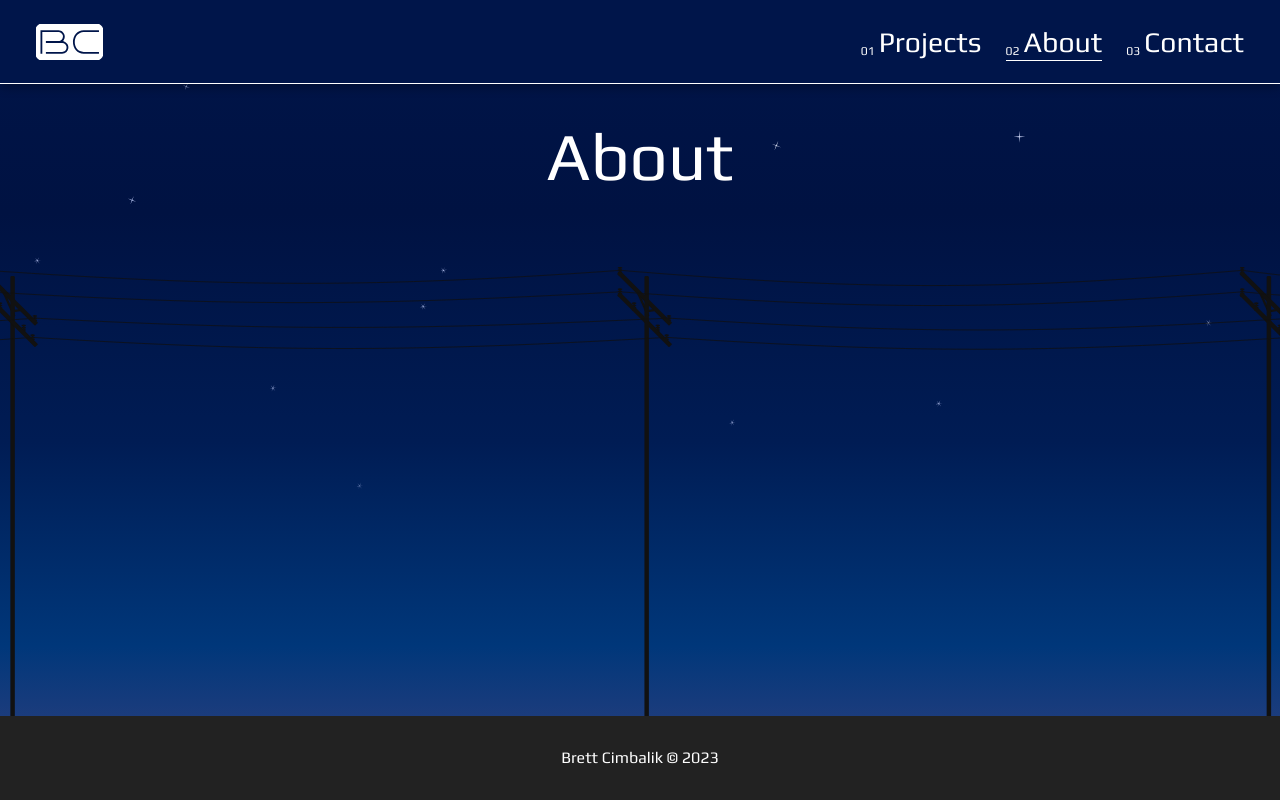
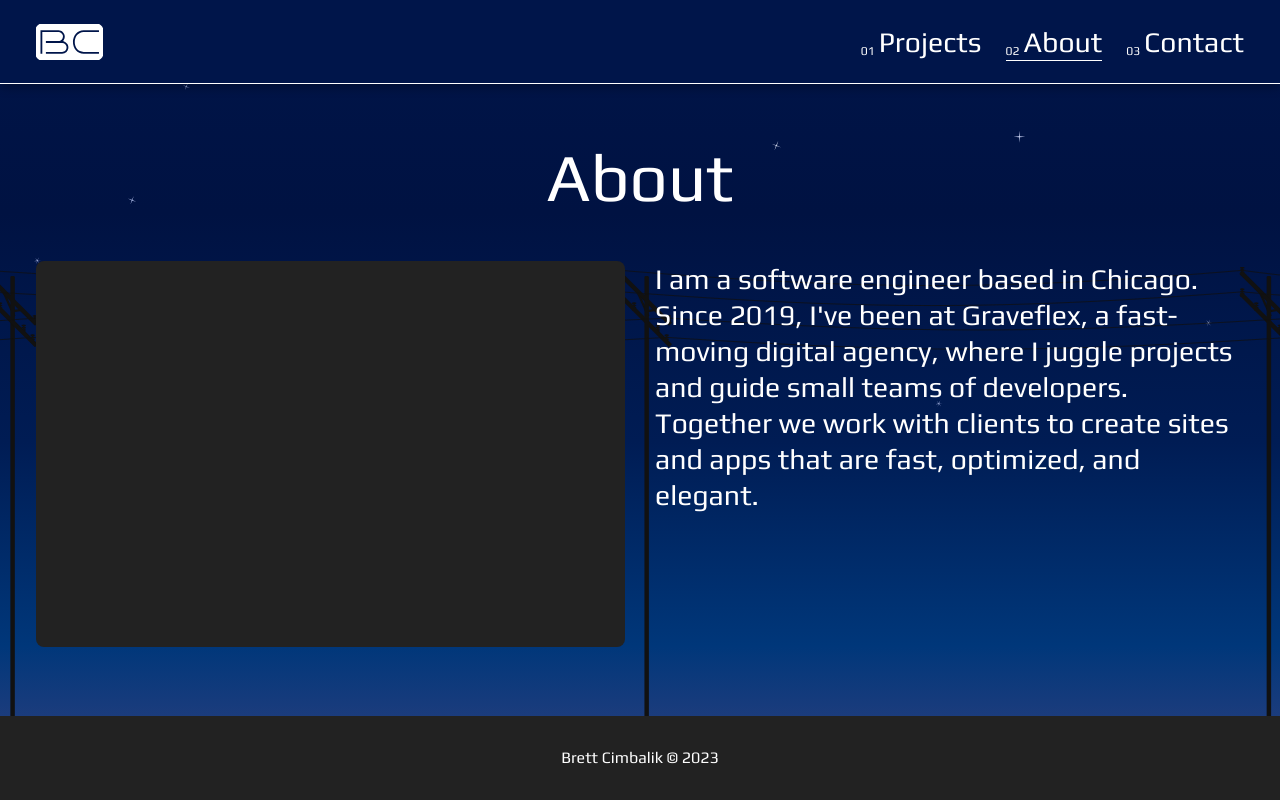
Before and after one commit to bcimbali/my-site-2, a Next.js app: page /about in a window 1280 px wide. Built offline with nearby package versions, Linux system fonts and the light colour scheme.

Commit message:
feat(page): add initial copy & layout to /about

```diff
--- a/src/components/AboutPage/index.tsx
+++ b/src/components/AboutPage/index.tsx
@@ -1,20 +1,70 @@
 'use client';
 
-import styled from 'styled-components';
+import styled, { css } from 'styled-components';
 import React from 'react';
 import PageTitle from '@/components/PageTitle';
 
-const StyledDiv = styled.div`
+const ContentContainer = styled.div`
+  ${({ theme: { spacing } }) => css`
+    display: flex;
+    flex-direction: column;
+    gap: ${spacing[1]};
+    width: 100%;
+  `}
+`;
+
+const Description = styled.h4``;
+
+const ImgContainer = styled.div`
+  ${({ theme: { colors, mediaQuery } }) => css`
+    background-color: ${colors.gray};
+    border-radius: 0.5rem;
+    overflow: hidden;
+    padding-bottom: 56%;
+    position: relative;
+    width: 100%;
+
+    ${mediaQuery('lg')(`
+      padding-bottom: 32%;
+    `)}
+  `}
+`;
+
+const InnerContainer = styled.div`
+  ${({ theme: { mediaQuery, spacing } }) => css`
+    display: flex;
+    flex-direction: column;
+    gap: ${spacing[1]};
+
+    ${mediaQuery('lg')(`
+      flex-direction: row;
+    `)}
+  `}
+`;
+
+const OuterContainer = styled.div`
   display: flex;
+  flex-direction: column;
   grid-column: 1/-1;
   justify-content: center;
 `;
 
 const AboutPage = () => {
   return (
-    <StyledDiv>
+    <OuterContainer>
       <PageTitle>About</PageTitle>
-    </StyledDiv>
+      <InnerContainer>
+        <ImgContainer />
+        <ContentContainer>
+          <Description>
+            {`I am a software engineer based in Chicago. Since 2019, I've been at Graveflex, a
+            fast-moving digital agency, where I juggle projects and guide small teams of developers.
+            Together we work with clients to create sites and apps that are fast, optimized, and
+            elegant.`}
+          </Description>
+        </ContentContainer>
+      </InnerContainer>
+    </OuterContainer>
   );
 };
 
```
